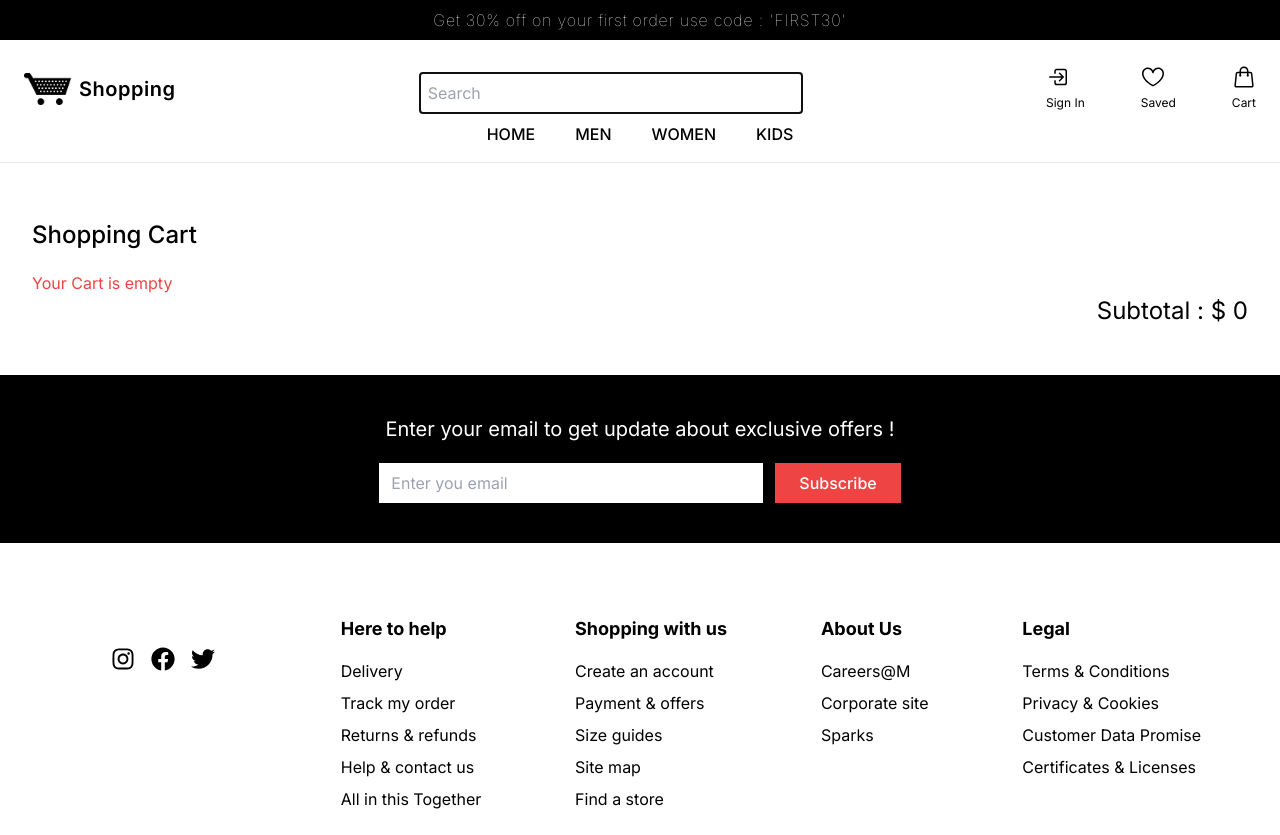
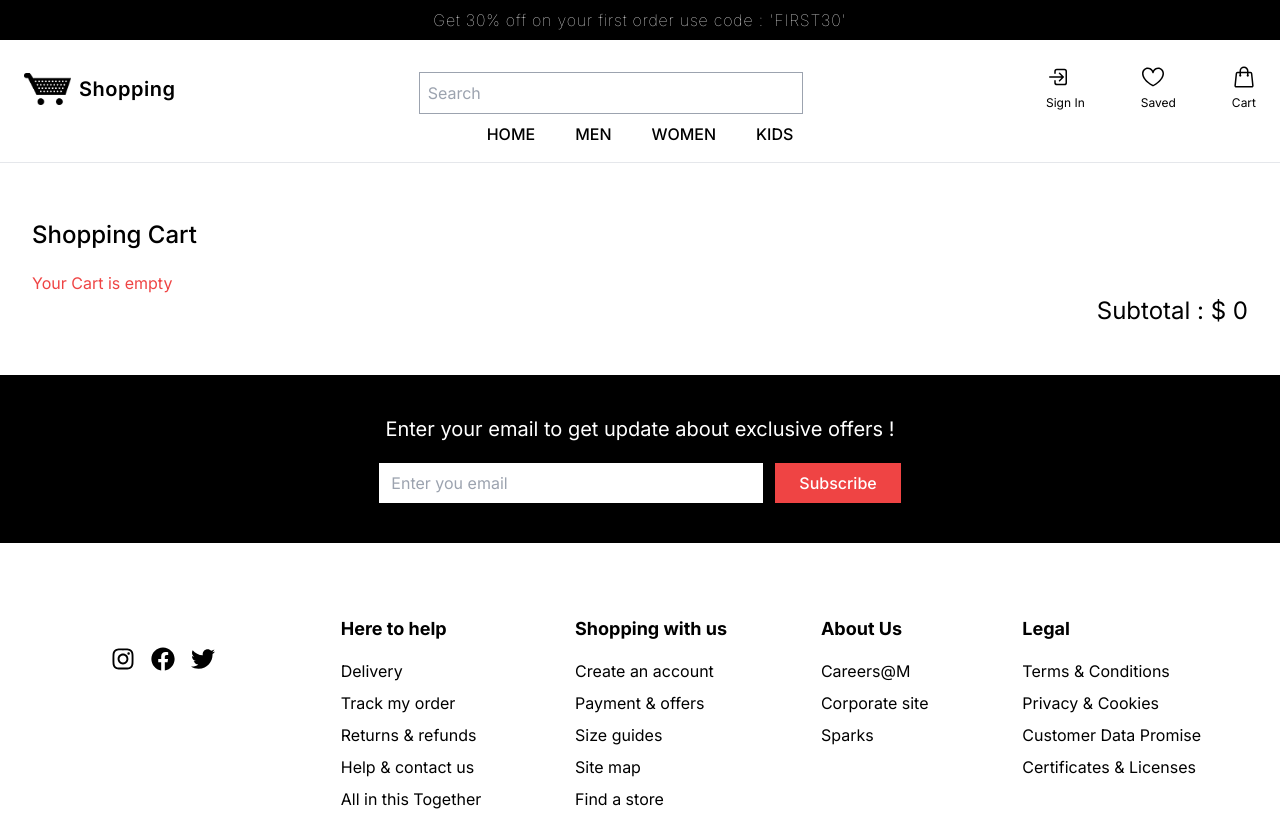
Before and after one commit to riteshpatidar08/shopapp, a React (Vite) app: page /cart in a window 1280 px wide. Built offline with nearby package versions, Linux system fonts and the light colour scheme.

Commit message:
updatecode

```diff
--- a/src/components/Navbar.jsx
+++ b/src/components/Navbar.jsx
@@ -19,11 +19,21 @@ const [suggestionsItems , setSuggestionsItems] = useState([])
     inputRef.current.focus();
   }, []);
 
-  // useEffect(()=>{
-  //   if(suggestionRef.current && !suggestionRef.conta)
-  // })
+ useEffect(()=>{
+  const clickOutSide = (event) => {
 
-console.log(suggestionsItems)
+    if(suggestionRef.current && !suggestionRef.current.contains(event.target) && !inputRef.current.contains(event.target)){
+
+      setSuggestionsItems([])
+    }
+  }
+
+  window.addEventListener('mousedown', clickOutSide)
+
+  return ()=> window.removeEventListener('mousedown', clickOutSide)
+ },[])
+
+
 
 const handleChange = (event) => {
    const value = event.target.value
@@ -51,7 +61,7 @@ setSearchTerm(value)
               type="text"
               placeholder="Search"
               onChange={handleChange}
-              className="w-full p-2 font-normal bg-white focu border border-gray-400 rounded-none"
+              className="w-full focus:outline-none p-2 font-normal bg-white focu border border-gray-400 rounded-none"
             />
             {
               suggestionsItems.length > 0 ? (
```
